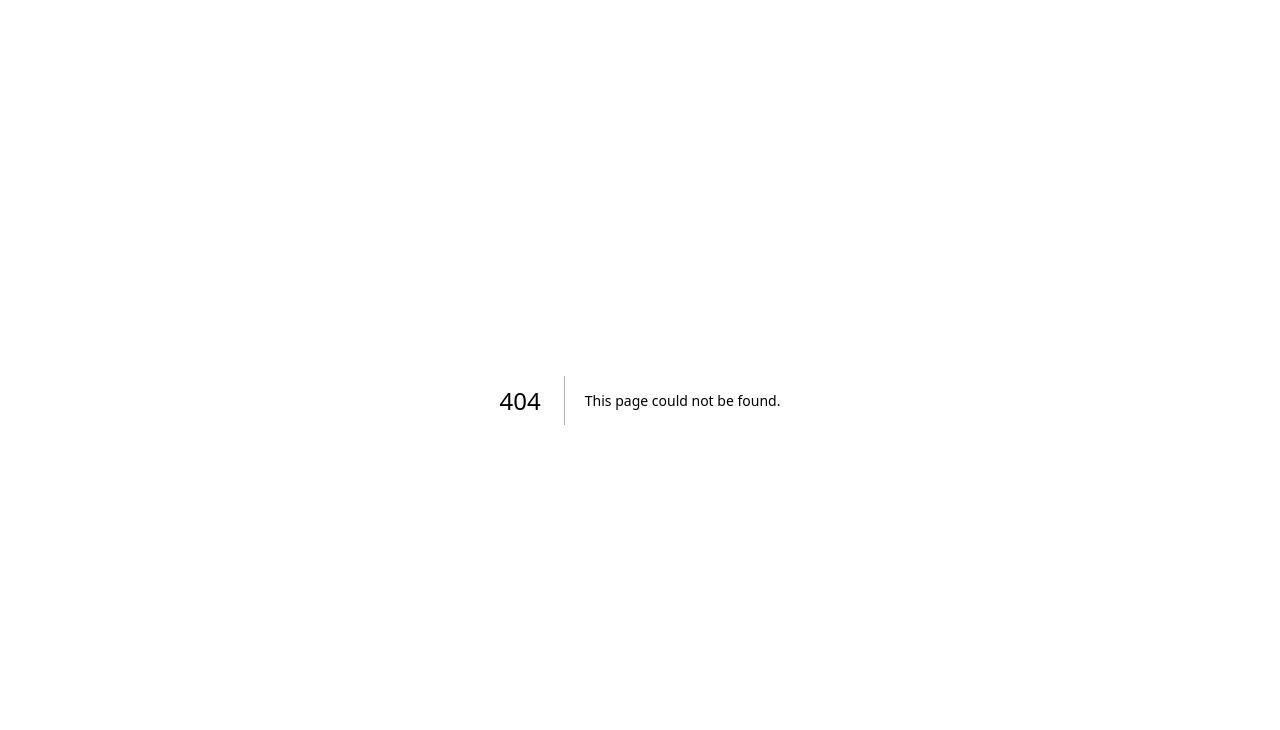
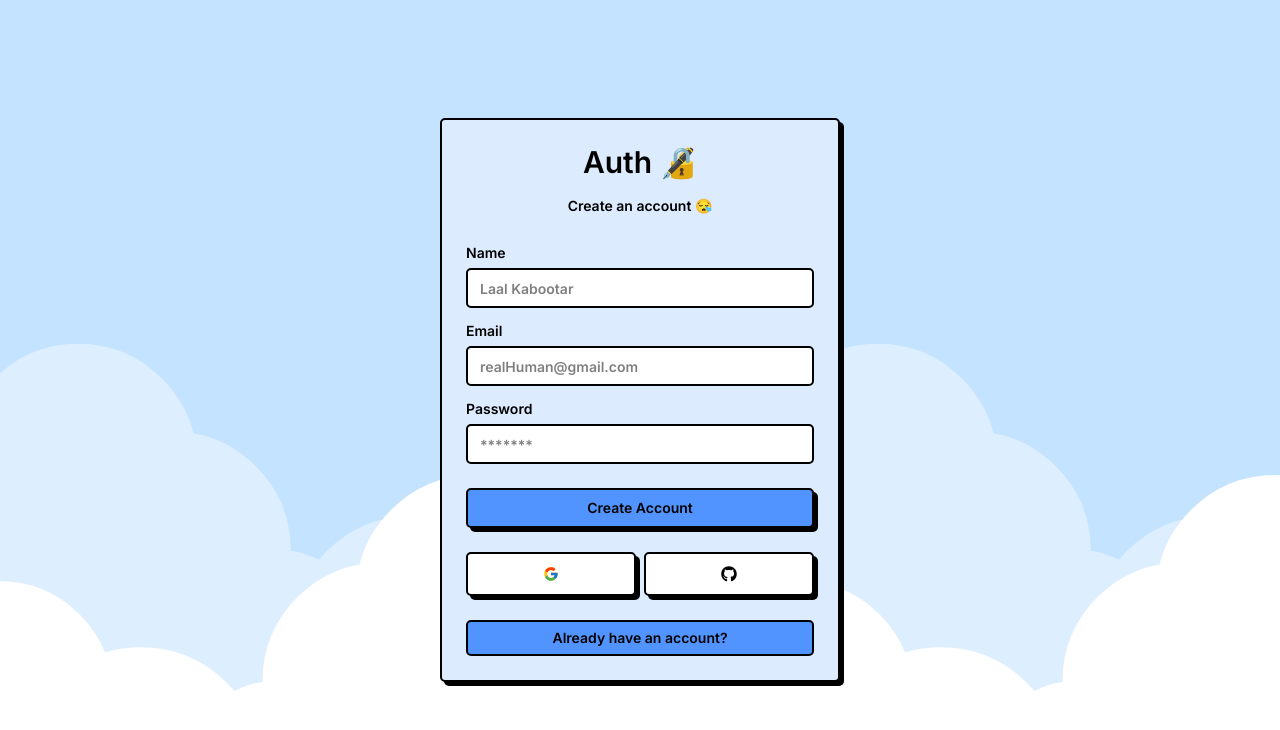
Before and after one commit to TaqdeesMehdi/next-auth, a Next.js app: page /auth/register in a window 1280 px wide. Before the commit this address had no page. Shown: the top 730 px of the page. Built offline with nearby package versions, Linux system fonts and the light colour scheme.

Commit message:
server actions and register form

```diff
--- /dev/null
+++ b/actions/login.ts
@@ -0,0 +1,12 @@
+"use server";
+
+import { LoginSchema } from "@/schemas";
+import z from "zod";
+
+export const login = async (values: z.infer<typeof LoginSchema>) => {
+  const validatedField = LoginSchema.safeParse(values);
+  if (!validatedField.success) {
+    return { error: "Invalid Field!" };
+  }
+  return { success: "Email sent successfully" };
+};
--- /dev/null
+++ b/actions/register.ts
@@ -0,0 +1,12 @@
+"use server";
+
+import { RegisterSchema } from "@/schemas";
+import z from "zod";
+
+export const register = async (values: z.infer<typeof RegisterSchema>) => {
+  const validatedField = RegisterSchema.safeParse(values);
+  if (!validatedField.success) {
+    return { error: "Invalid Field!" };
+  }
+  return { success: "Email sent successfully" };
+};
--- /dev/null
+++ b/app/auth/register/page.tsx
@@ -0,0 +1,7 @@
+import { RegisterForm } from "@/components/auth/register-form";
+
+const RegisterPage = () => {
+  return <RegisterForm />;
+};
+
+export default RegisterPage;
--- a/components/auth/login-form.tsx
+++ b/components/auth/login-form.tsx
@@ -11,12 +11,18 @@
   FormMessage,
 } from "@/components/ui/form";
 import * as z from "zod";
-import { LoginSchema } from "@/schemas";
 import { Input } from "../ui/input";
 import { Button } from "../ui/button";
+import { useState, useTransition } from "react";
+import { login } from "@/actions/login";
+import { LoginSchema } from "@/schemas";
 import { FormError } from "../form-error";
 import { FormSuccess } from "../form-success";
 export const LoginForm = () => {
+  const [error, setError] = useState<string | undefined>("");
+  const [success, setSuccess] = useState<string | undefined>("");
+
+  const [isPending, startTransition] = useTransition();
   const form = useForm<z.infer<typeof LoginSchema>>({
     resolver: zodResolver(LoginSchema),
     defaultValues: {
@@ -25,7 +31,14 @@
     },
   });
   const onSubmit = (values: z.infer<typeof LoginSchema>) => {
-    console.log(values);
+    setError("");
+    setSuccess("");
+    startTransition(() => {
+      login(values).then((data) => {
+        setError(data.error);
+        setSuccess(data.success);
+      });
+    });
   };
   return (
     <CardWrapper
@@ -46,6 +59,7 @@
                   <FormLabel>Email</FormLabel>
                   <FormControl>
                     <Input
+                      disabled={isPending}
                       {...field}
                       type="email"
                       placeholder="realHuman1223@gmail.com"
@@ -63,16 +77,21 @@
                 <FormItem>
                   <FormLabel>Password</FormLabel>
                   <FormControl>
-                    <Input {...field} type="password" placeholder="******" />
+                    <Input
+                      disabled={isPending}
+                      {...field}
+                      type="password"
+                      placeholder="******"
+                    />
                   </FormControl>
                   <FormMessage />
                 </FormItem>
               )}
             />
           </div>
-          <FormError message="" />
-          <FormSuccess message="" />
-          <Button type="submit" className="w-full">
+          <FormError message={error} />
+          <FormSuccess message={success} />
+          <Button disabled={isPending} type="submit" className="w-full">
             Login
           </Button>
         </form>
--- /dev/null
+++ b/components/auth/register-form.tsx
@@ -0,0 +1,126 @@
+"use client";
+import { CardWrapper } from "./card-wrapper";
+import { zodResolver } from "@hookform/resolvers/zod";
+import { useForm } from "react-hook-form";
+import {
+  Form,
+  FormField,
+  FormControl,
+  FormItem,
+  FormLabel,
+  FormMessage,
+} from "@/components/ui/form";
+import * as z from "zod";
+import { RegisterSchema } from "@/schemas";
+import { Input } from "../ui/input";
+import { Button } from "../ui/button";
+import { FormError } from "../form-error";
+import { FormSuccess } from "../form-success";
+import { register } from "@/actions/register";
+import { useState, useTransition } from "react";
+export const RegisterForm = () => {
+  const [isPending, startTransition] = useTransition();
+  const [error, setError] = useState<string | undefined>("");
+  const [success, setSuccess] = useState<string | undefined>("");
+
+  const form = useForm<z.infer<typeof RegisterSchema>>({
+    resolver: zodResolver(RegisterSchema),
+    defaultValues: {
+      email: "",
+      password: "",
+      name: "",
+    },
+  });
+  const onSubmit = (values: z.infer<typeof RegisterSchema>) => {
+    setError("");
+    setSuccess("");
+    startTransition(() => {
+      register(values).then((data) => {
+        setError(data.error);
+        setSuccess(data.success);
+      });
+    });
+  };
+
+  return (
+    <CardWrapper
+      HeaderLabel="Create an account 😪"
+      BackButtonLabel="Already have an account?"
+      BackButtonHref="/auth/login"
+      showSocial
+    >
+      <Form {...form}>
+        <form onSubmit={form.handleSubmit(onSubmit)} className="space-y-6">
+          <div className="space-y-4">
+            <FormField
+              control={form.control}
+              name="name"
+              render={({ field }) => {
+                return (
+                  <FormItem>
+                    <FormLabel>Name</FormLabel>
+                    <FormControl>
+                      <Input
+                        disabled={isPending}
+                        {...field}
+                        placeholder="Laal Kabootar"
+                      />
+                    </FormControl>
+                    <FormMessage />
+                  </FormItem>
+                );
+              }}
+            />
+
+            <FormField
+              control={form.control}
+              name="email"
+              render={({ field }) => {
+                return (
+                  <FormItem>
+                    <FormLabel>Email</FormLabel>
+                    <FormControl>
+                      <Input
+                        disabled={isPending}
+                        {...field}
+                        placeholder="realHuman@gmail.com"
+                        type="email"
+                      />
+                    </FormControl>
+                    <FormMessage />
+                  </FormItem>
+                );
+              }}
+            />
+
+            <FormField
+              control={form.control}
+              name="password"
+              render={({ field }) => {
+                return (
+                  <FormItem>
+                    <FormLabel>Password</FormLabel>
+                    <FormControl>
+                      <Input
+                        disabled={isPending}
+                        {...field}
+                        placeholder="*******"
+                        type="password"
+                      />
+                    </FormControl>
+                    <FormMessage />
+                  </FormItem>
+                );
+              }}
+            />
+          </div>
+          <FormError message={error} />
+          <FormSuccess message={success} />
+          <Button disabled={isPending} type="submit" className="w-full">
+            Create Account
+          </Button>
+        </form>
+      </Form>
+    </CardWrapper>
+  );
+};
--- a/schemas/index.ts
+++ b/schemas/index.ts
@@ -7,3 +7,14 @@
     message: "Password is required",
   }),
 });
+export const RegisterSchema = z.object({
+  email: z.string().regex(/^[^\s@]+@[^\s@]+\.[^\s@]+$/, {
+    message: "Enter a Valid email",
+  }),
+  password: z.string().min(6, {
+    message: "Minimum password of 6 characters",
+  }),
+  name: z.string().min(1, {
+    message: "Name is required",
+  }),
+});
```
